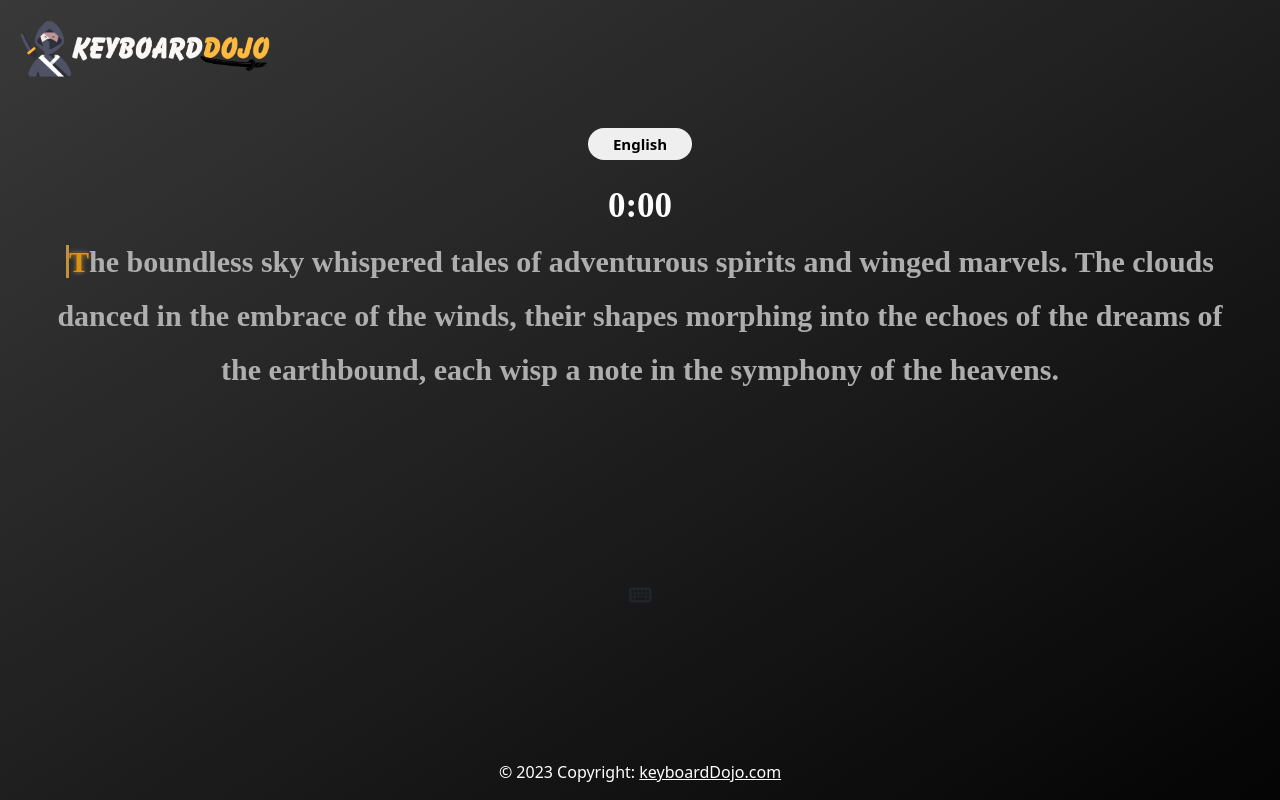
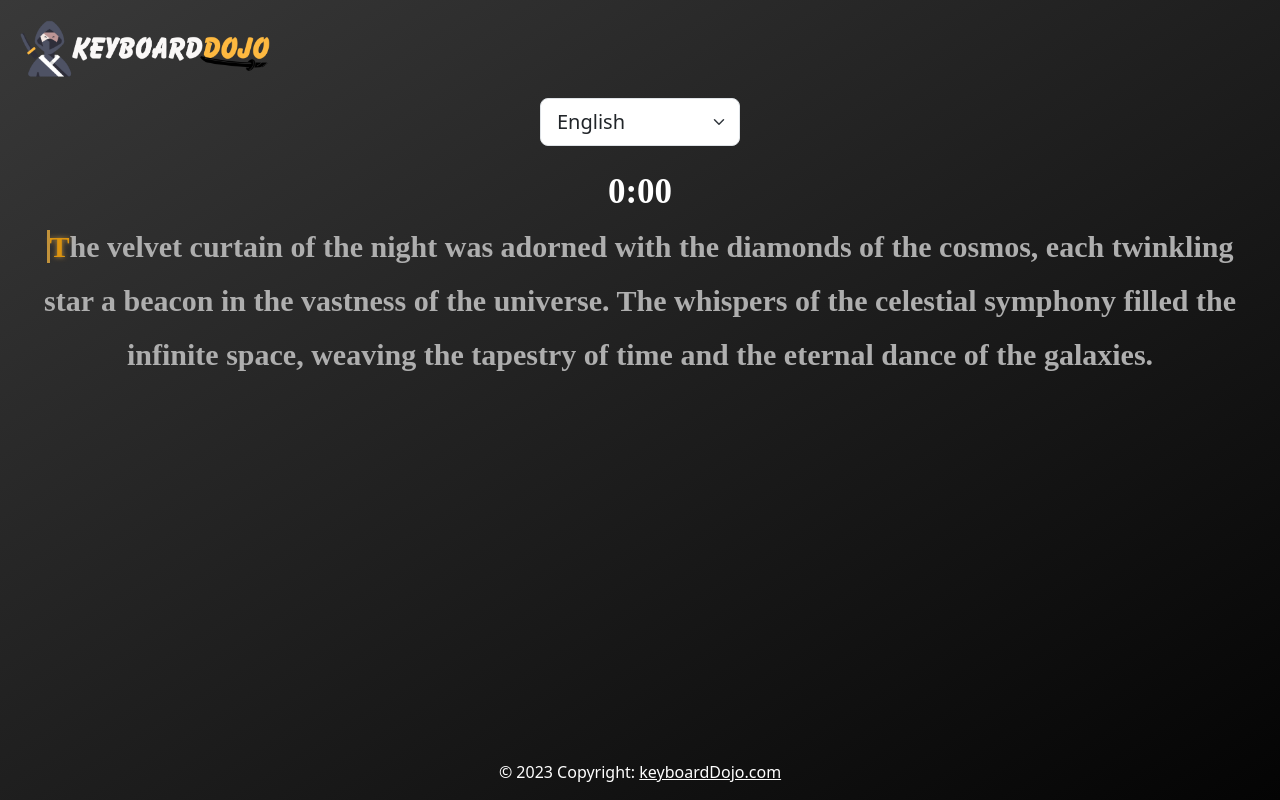
Before and after one commit to suetwong320/KeyboardDojo, a React (Create React App) app: page / in a window 1280 px wide. Built offline with nearby package versions, Linux system fonts and the light colour scheme; a web font is replaced by a local one.

Commit message:
Css update

```diff
--- a/src/App.css
+++ b/src/App.css
@@ -152,6 +152,11 @@ h3 {
   text-align: left;
 }
 
+.language-btn-div {
+  width: 200px;
+  margin: auto;
+}
+
 @media (max-width: 1200px) {
   .letter {
     font-size: 20px;
--- a/src/components/Home.jsx
+++ b/src/components/Home.jsx
@@ -147,12 +147,24 @@ function Home() {
     "El fútbol es el deporte más popular en España.",
   ];
 
+  const paragraphsByLanguage = {
+    English: paragraphsEnglish,
+    French: paragraphsFrench,
+    Spanish: paragraphsSpanish,
+  };
+
+  const sentencesByLanguage = {
+    English: sentencesEnglish,
+    French: sentencesFrench,
+    Spanish: sentencesSpanish,
+  };
+
   const [correct, setCorrect] = React.useState(0);
   const [incorrect, setIncorrect] = React.useState(0);
   const [incorrectIndices, setIncorrectIndices] = useState([]);
   const [index, setIndex] = React.useState(0);
   const [placeholder, setPlaceholder] = React.useState(
-    `Click here to start typing...`
+    `Click here to start typing...  ⌨️`
   );
 
   const [width, setWidth] = useState(window.innerWidth);
@@ -167,26 +179,31 @@ function Home() {
 
   const activeSpan = useRef(null);
 
-  const [text, setText] = useState(paragraphsEnglish);
-
+  const [language, setLanguage] = useState(
+    localStorage.getItem("language") || "English"
+  );
+  const [text, setText] = useState(`paragraphs${language}`);
   const [elapsedTime, setElapsedTime] = useState(0);
-
   const [started, setStarted] = useState(false);
 
-  const [wpm, setWpm] = useState(0);
+  useEffect(() => {
+    localStorage.setItem("language", language);
 
-  useEffect(() => {
-    if (width < 767) {
-      setText(sentencesEnglish);
-    } else {
-      setText(paragraphsEnglish);
-    }
-  }, [width]);
+    const activeLanguageMap =
+      width < 767 ? sentencesByLanguage : paragraphsByLanguage;
+
+    const newTextValue = activeLanguageMap[language];
+
+    setText(newTextValue);
+  }, [language, width]);
 
   useEffect(() => {
     inputRef.current.focus();
-    const rand = Math.floor(Math.random() * text.length);
-    setRandText(text[rand].split(""));
+
+    if (text.length) {
+      const rand = Math.floor(Math.random() * text.length);
+      setRandText(text[rand].split(""));
+    }
   }, [text]);
 
   useEffect(() => {
@@ -283,7 +300,20 @@ function Home() {
       )}
 
       <div className="language-btn-div">
-        <button className="language-btn">English</button>
+        <select
+          className="form-select form-select-lg mb-3"
+          aria-label=".form-select-lg language"
+          onChange={(e) => {
+            setLanguage(e.target.value);
+            localStorage.setItem("language", e.target.value);
+            window.location.reload();
+          }}
+          value={language}
+        >
+          <option value="English">English</option>
+          <option value="French">French</option>
+          <option value="Spanish">Spanish</option>
+        </select>
       </div>
 
       <div className="text-area">
@@ -307,7 +337,6 @@ function Home() {
             ref={inputRef}
             placeholder={placeholder}
           />
-          <FontAwesomeIcon icon={faKeyboard} className="eye-icon" />
         </div>
       </div>
 
```
